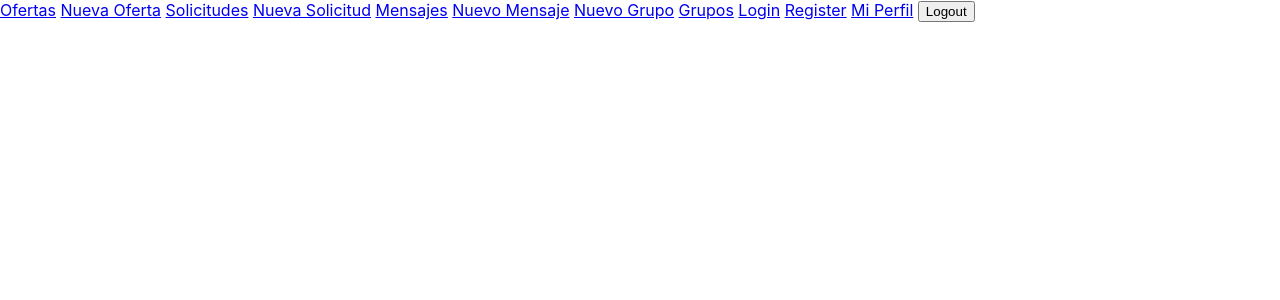
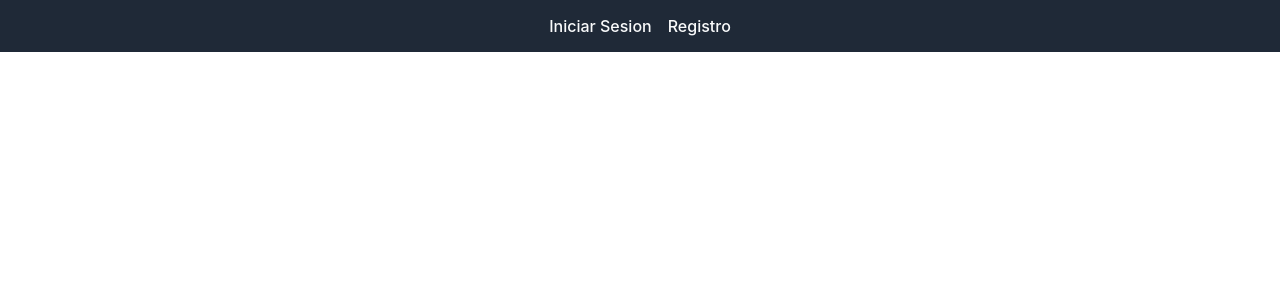
Before and after one commit to carzarrei/TimeBank-TFG, a React (Create React App) app in the folder frontend/: page / in a window 1280 px wide. Shown: the top 300 px of the page. Built offline with nearby package versions, Linux system fonts and the light colour scheme.

Commit message:
style: NavBar style

```diff
--- a/frontend/src/components/NavBar.js
+++ b/frontend/src/components/NavBar.js
@@ -1,37 +1,49 @@
 import React from 'react';
 import { Link } from 'react-router-dom';
+import '../styles/navBar.css'; // Importa los estilos
 import handleLogout from './Auth/Logout';
-import {listaGrupos, listaMensajes, listaOfertas, listaSolicitudes, login, nuevaOferta, nuevaSolicitud, nuevoGrupo, nuevoMensaje, perfilPersonal, register, } from '../routeNames.js';
+import {
+  listaGrupos,
+  listaMensajes,
+  listaOfertas,
+  listaSolicitudes,
+  login,
+  nuevaOferta,
+  nuevaSolicitud,
+  nuevoGrupo,
+  nuevoMensaje,
+  perfilPersonal,
+  register,
+} from '../routeNames.js';
 
 const NavBar = () => {
+  const token = localStorage.getItem('token');
+  const isAuthenticated = !!token
+
   return (
-    <nav>
+    <nav className="navbar">
+
+      {!isAuthenticated && (
+        <>
+          <Link to={login}>Iniciar Sesion</Link>
+          <Link to={register}>Registro</Link>
+        </>
+      )}
+
+      {isAuthenticated && (
+        <>
         <Link to={listaOfertas}>Ofertas</Link>
-      &nbsp;
         <Link to={nuevaOferta}>Nueva Oferta</Link>
-      &nbsp;
         <Link to={listaSolicitudes}>Solicitudes</Link>
-      &nbsp;
         <Link to={nuevaSolicitud}>Nueva Solicitud</Link>
-      &nbsp;
         <Link to={listaMensajes}>Mensajes</Link>
-      &nbsp;
         <Link to={nuevoMensaje}>Nuevo Mensaje</Link>
-      &nbsp;
         <Link to={nuevoGrupo}>Nuevo Grupo</Link>
-      &nbsp;
         <Link to={listaGrupos}>Grupos</Link>
-      &nbsp;
-      <Link to={login}>Login</Link>
-      &nbsp;
-      <Link to={register}>Register</Link>
-      &nbsp;
         <Link to={perfilPersonal}>Mi Perfil</Link>
-      &nbsp;
-
-      <button onClick={() => {
-        handleLogout();
-      }}> Logout </button>
+        <button onClick={handleLogout}>Cerrar Sesion</button>
+        </>
+      )}
     </nav>
   );
 };
--- /dev/null
+++ b/frontend/src/styles/navBar.css
@@ -0,0 +1,38 @@
+/* NavBar.css */
+
+.navbar {
+    background-color: #1f2937; /* gris oscuro */
+    padding: 1rem 2rem;
+    display: flex;
+    flex-wrap: wrap;
+    gap: 1rem;
+    align-items: center;
+    justify-content: center;
+  }
+
+  .navbar a {
+    color: #f9fafb; /* blanco grisáceo */
+    text-decoration: none;
+    font-weight: 500;
+    transition: color 0.2s ease;
+  }
+
+  .navbar a:hover {
+    color: #60a5fa; /* azul claro al pasar el mouse */
+  }
+
+  .navbar button {
+    background-color: transparent;
+    color: #f87171; /* rojo claro */
+    border: 1px solid #f87171;
+    border-radius: 6px;
+    padding: 0.5rem 1rem;
+    font-weight: 500;
+    cursor: pointer;
+    transition: all 0.2s ease;
+  }
+
+  .navbar button:hover {
+    background-color: #f87171;
+    color: white;
+  }
```
Lines whose indentation alone changed are shown as unchanged.
